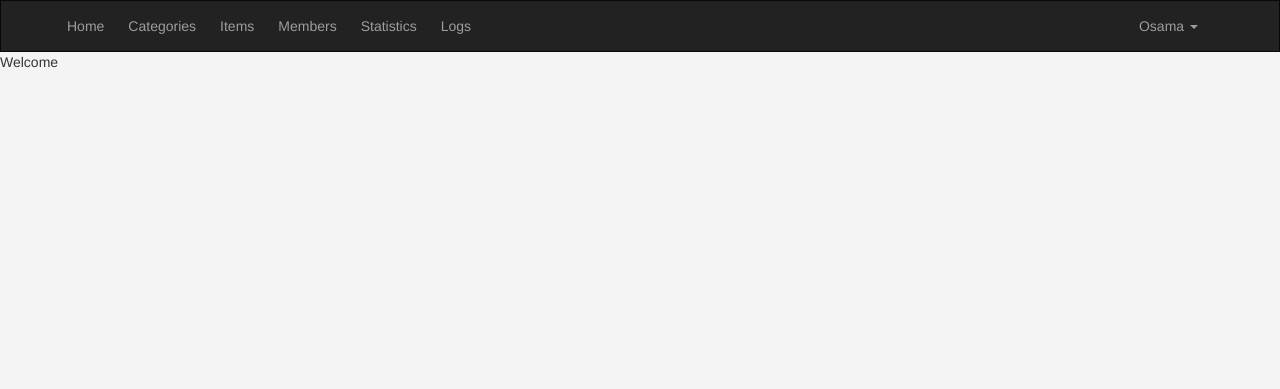
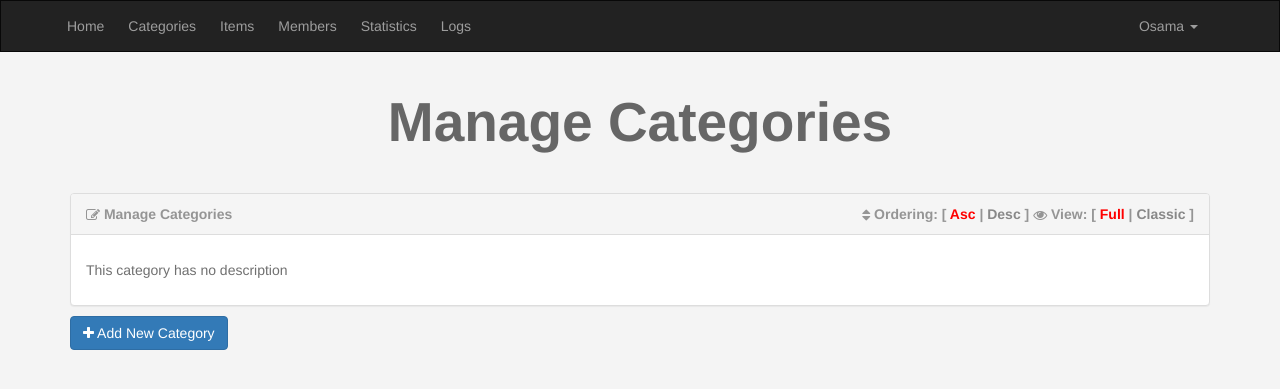
Before and after one commit to ahmedelashry0/e-commerce_PHPNative, a PHP site: page /categories.php in a window 1280 px wide. Shown: the top 389 px of the page. Run offline with PHP 8.4, Linux system fonts and the light colour scheme; the visitor is signed in with stand-in values (Sample User, id 1); tables that the repository leaves empty or names only in its code hold one stand-in row (values such as "Sample post"); data that the repository does not hold is empty.

Commit message:
Added listing cats styled it and added dynamic arrange

```diff
--- a/admin/categories.php
+++ b/admin/categories.php
@@ -10,8 +10,81 @@
     $do = isset($_GET['do']) ? $_GET['do'] : 'Manage';
 
     if ($do == 'Manage') {
-        echo 'Welcome';
+//        $sort = 'asc';
+        $sort_array = array('asc', 'desc');
+        $sort = isset($_GET['sort']) && in_array($_GET['sort'] , $sort_array) ? $sort = $_GET['sort'] : 'asc';
+        $stmt = $dbconc->prepare("SELECT * FROM categories ORDER BY ordering $sort");
+        $stmt->execute();
+        $cats = $stmt->fetchAll();
+        if (! empty($cats)) {
 
+            ?>
+
+            <h1 class="text-center">Manage Categories</h1>
+            <div class="container categories">
+                <div class="panel panel-default">
+                    <div class="panel-heading">
+                        <i class="fa fa-edit"></i> Manage Categories
+                        <div class="option pull-right">
+                            <i class="fa fa-sort"></i> Ordering: [
+                            <a class="<?php if ($sort == 'asc') { echo 'active'; } ?>" href="?sort=asc">Asc</a> |
+                            <a class="<?php if ($sort == 'desc') { echo 'active'; } ?>" href="?sort=desc">Desc</a> ]
+                            <i class="fa fa-eye"></i> View: [
+                            <span class="active" data-view="full">Full</span> |
+                            <span data-view="classic">Classic</span> ]
+                        </div>
+                    </div>
+                    <div class="panel-body">
+                        <?php
+                        foreach($cats as $cat) {
+                            echo "<div class='cat'>";
+                            echo "<div class='hidden-buttons'>";
+                            echo "<a href='categories.php?do=Edit&catid=" . $cat['catID'] . "' class='btn btn-xs btn-primary'><i class='fa fa-edit'></i> Edit</a>";
+                            echo "<a href='categories.php?do=Delete&catid=" . $cat['catID'] . "' class='confirm btn btn-xs btn-danger'><i class='fa fa-close'></i> Delete</a>";
+                            echo "</div>";
+                            echo "<h3>" . $cat['catName'] . '</h3>';
+                            echo "<div class='full-view'>";
+                            echo "<p>"; if($cat['catDescription'] == '') { echo 'This category has no description'; } else { echo $cat['catDescription']; } echo "</p>";
+                            if($cat['visibility'] == 1) { echo '<span class="visibility cat-span"><i class="fa fa-eye"></i> Hidden</span>'; }
+                            if($cat['Allow_comments'] == 1) { echo '<span class="commenting cat-span"><i class="fa fa-close"></i> Comment Disabled</span>'; }
+                            if($cat['Allow_Ads'] == 1) { echo '<span class="advertises cat-span"><i class="fa fa-close"></i> Ads Disabled</span>'; }
+                            echo "</div>";
+
+                            // Get Child Categories
+//                            $childCats = getAllFrom("*", "categories", "where parent = {$cat['catID']}", "", "ID", "ASC");
+//                            if (! empty($childCats)) {
+//                                echo "<h4 class='child-head'>Child Categories</h4>";
+//                                echo "<ul class='list-unstyled child-cats'>";
+//                                foreach ($childCats as $c) {
+//                                    echo "<li class='child-link'>
+//												<a href='categories.php?do=Edit&catid=" . $c['ID'] . "'>" . $c['Name'] . "</a>
+//												<a href='categories.php?do=Delete&catid=" . $c['ID'] . "' class='show-delete confirm'> Delete</a>
+//											</li>";
+//                                }
+//                                echo "</ul>";
+//                            }
+
+                            echo "</div>";
+                            echo "<hr>";
+                        }
+                        ?>
+                    </div>
+                </div>
+                <a class="add-category btn btn-primary" href="categories.php?do=Add"><i class="fa fa-plus"></i> Add New Category</a>
+            </div>
+
+        <?php } else {
+
+            echo '<div class="container">';
+            echo '<div class="nice-message">There\'s No Categories To Show</div>';
+            echo '<a href="categories.php?do=Add" class="btn btn-primary">
+							<i class="fa fa-plus"></i> New Category
+						</a>';
+            echo '</div>';
+
+        } ?>
+
+        <?php
     } elseif ($do == 'Add') { ?>
         <h1 class="text-center">Add New Categories</h1>
         <div class="container">
--- a/admin/layouts/css/backend.css
+++ b/admin/layouts/css/backend.css
@@ -86,7 +86,7 @@
 .home-stats .stat {
     padding: 20px;
     font-size: 15px;
-    color: #FFF;
+    color: #fff;
     border-radius: 10px;
     position: relative;
     overflow: hidden;
@@ -104,7 +104,7 @@
 }
 
 .home-stats .stat a {
-    color: #FFF;
+    color: #fff;
 }
 
 .home-stats .stat a:hover {
@@ -138,7 +138,7 @@
 
 .latest .toggle-info {
     color: #999;
-    cursor: pointer
+    cursor: pointer;
 }
 
 .latest .toggle-info:hover {
@@ -155,7 +155,7 @@
 }
 
 .latest-users li:nth-child(odd) {
-    background-color: #EEE;
+    background-color: #eee;
 }
 
 .latest-users .btn-success,
@@ -186,7 +186,7 @@
 
 .latest .comment-box .member-c {
     width: calc(100% - 100px);
-    background-color: #EFEFEF;
+    background-color: #efefef;
     padding: 10px;
     position: relative;
 }
@@ -200,7 +200,7 @@
     width: 0;
     height: 0;
     border-style: solid;
-    border-color: transparent #EFEFEF transparent transparent;
+    border-color: transparent #efefef transparent transparent;
     border-width: 15px;
 }
 /* End dashboard page */
@@ -376,5 +376,4 @@
     color: #F00;
     display: none;
 }
-
 /* End Category Page */
```
